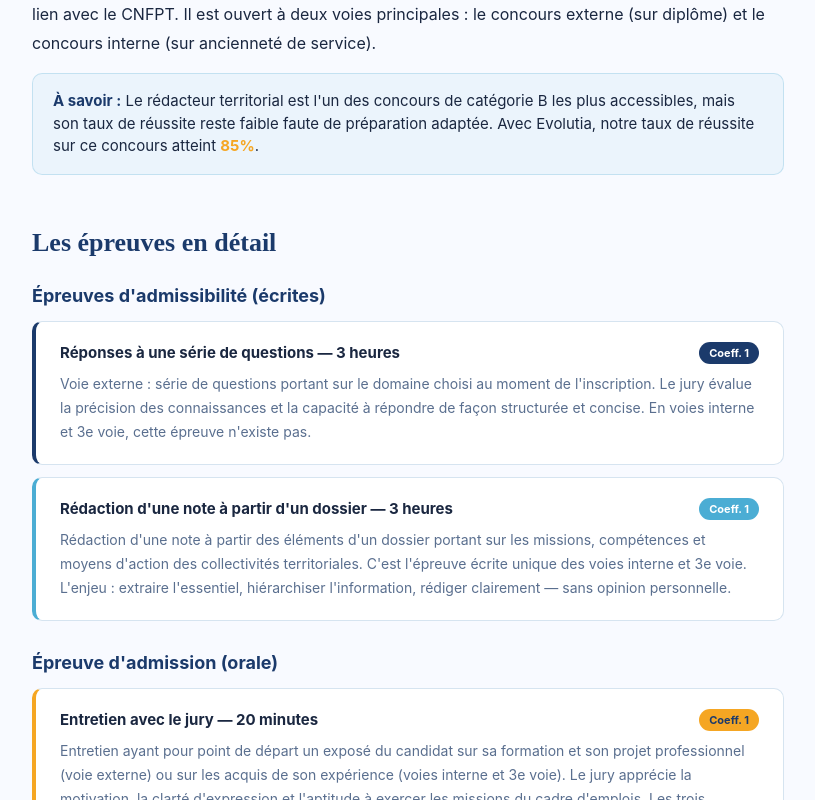
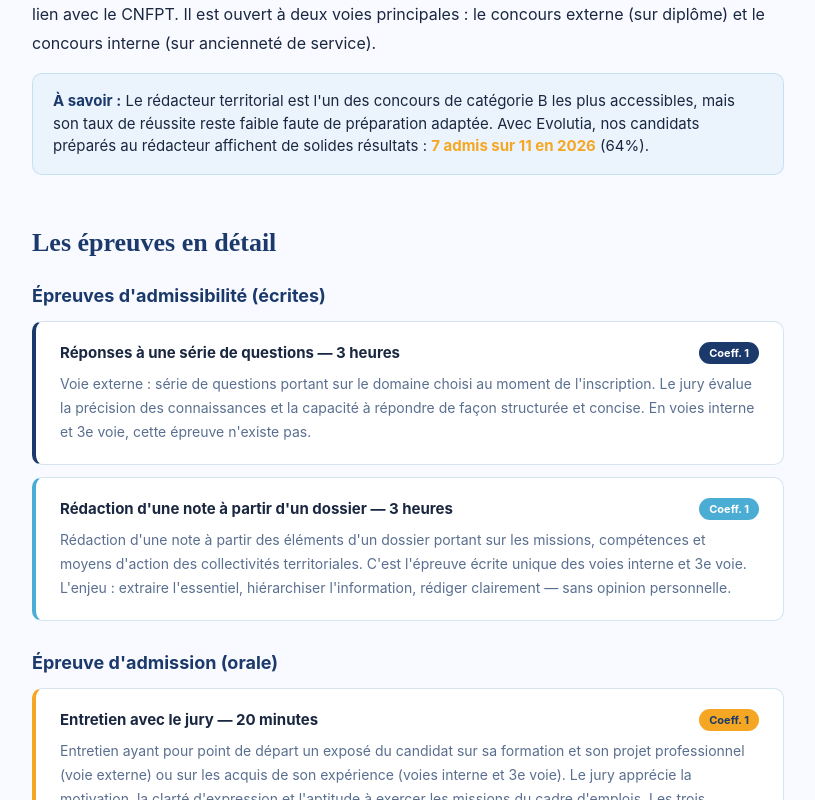
Before and after one commit to jmd971/evolutia, a Next.js app: page /ressources/preparer-concours-redacteur-territorial-guadeloupe in a window 1280 px wide. Shown: the part 1200-2000 px from the top of the page, without its empty margins (232-1047 px from the left). Built offline with nearby package versions, Linux system fonts and the light colour scheme.

Commit message:
fix(stats): rédacteur, 85% faux -> 64% réel (7 admis sur 11, 2026)

```diff
--- a/app/ressources/preparer-concours-redacteur-territorial-guadeloupe/page.tsx
+++ b/app/ressources/preparer-concours-redacteur-territorial-guadeloupe/page.tsx
@@ -97,7 +97,7 @@ export default function ArticleRedacteurTerritorial() {
             <div style={{ background: "rgba(75,173,212,0.07)", border: "1px solid rgba(75,173,212,0.25)", borderRadius: 10, padding: "16px 20px", fontSize: 15 }}>
               <strong style={{ color: "#1B3A6B" }}>À savoir :</strong> Le rédacteur territorial est l'un des concours
               de catégorie B les plus accessibles, mais son taux de réussite reste faible faute de préparation adaptée.
-              Avec Evolutia, notre taux de réussite sur ce concours atteint <strong style={{ color: "#F5A623" }}>85%</strong>.
+              Avec Evolutia, nos candidats préparés au rédacteur affichent de solides résultats : <strong style={{ color: "#F5A623" }}>7 admis sur 11 en 2026</strong> (64%).
             </div>
           </section>
 
@@ -317,7 +317,7 @@ export default function ArticleRedacteurTerritorial() {
             </h2>
             <p style={{ lineHeight: 1.8, margin: "0 0 24px", color: "rgba(255,255,255,0.8)", fontSize: 16 }}>
               Notre programme Rédacteur Territorial couvre l'intégralité des épreuves, avec des formateurs qui connaissent
-              les spécificités des jury CDG 971. En 2023, <strong style={{ color: "#F5A623" }}>85% de nos candidats préparés</strong> sur ce concours ont été reçus.
+              les spécificités des jury CDG 971. En 2026, <strong style={{ color: "#F5A623" }}>7 de nos candidats préparés sur 11</strong> ont été reçus à ce concours (64%).
             </p>
             <div style={{ display: "flex", gap: 12, flexWrap: "wrap", marginBottom: 28 }}>
               {["Programme calé sur les épreuves CDG 971", "Corrections individualisées", "Simulations jury filmées", "Financement CPF disponible"].map(p => (
```
